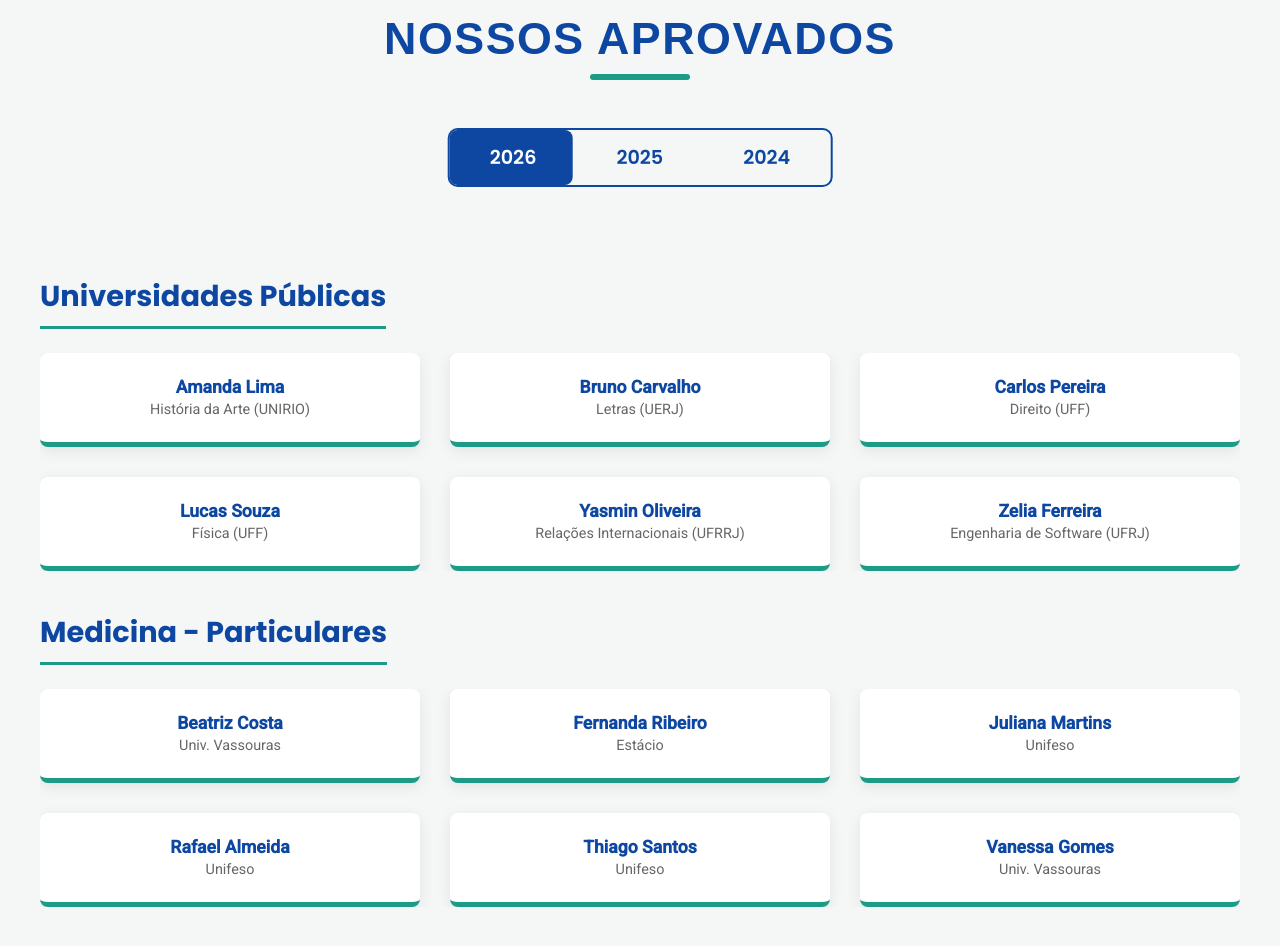
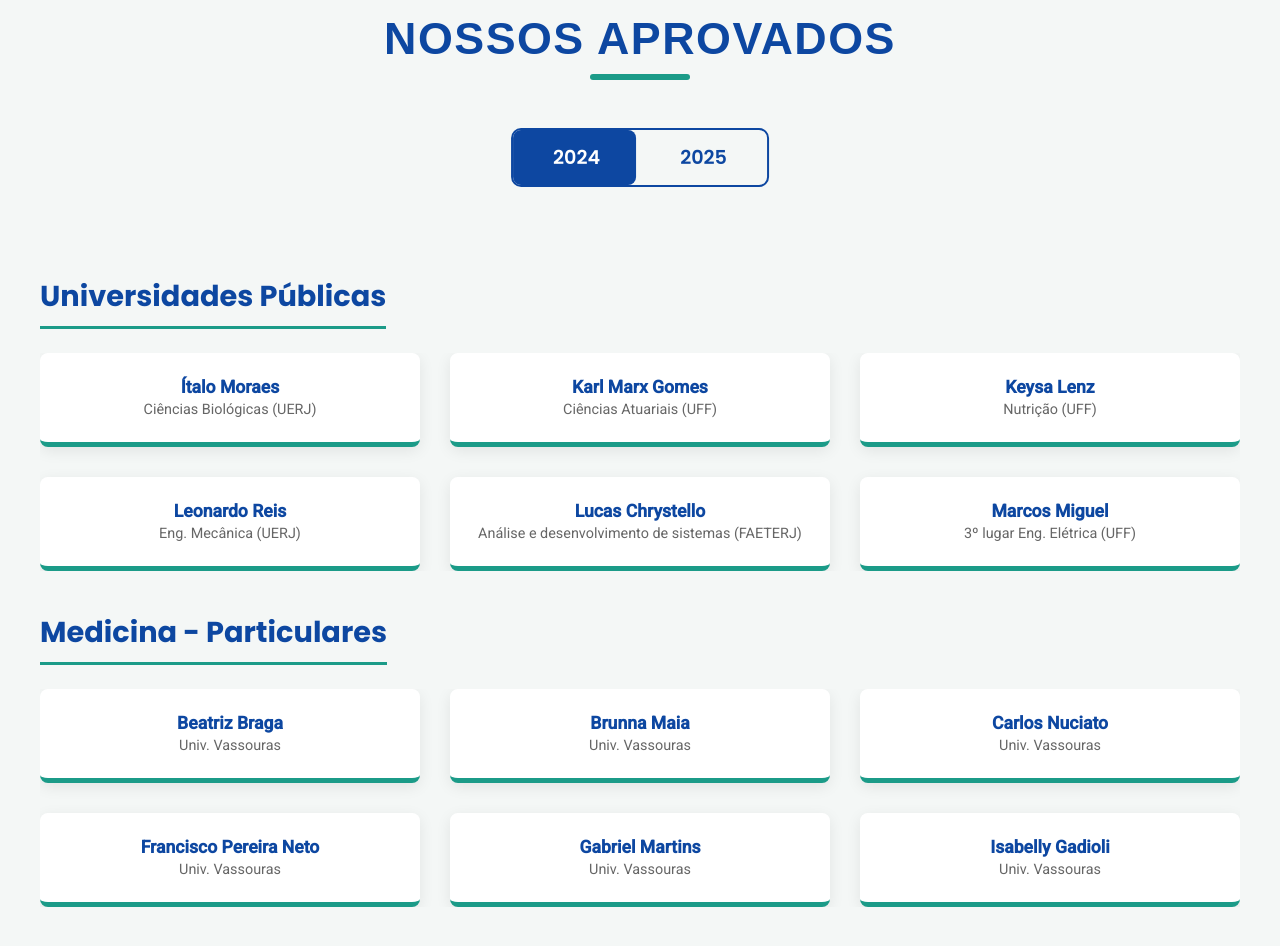
Before and after one commit to matteusmoreno/equipe-a-site, a React (Vite) app: page / in a window 1280 px wide. Shown: the part 1380-2326 px from the top of the page. Built offline with nearby package versions, Linux system fonts and the light colour scheme; a web font is replaced by a local one.

Commit message:
bug fixed

```diff
--- a/src/components/Approved/Approved.jsx
+++ b/src/components/Approved/Approved.jsx
@@ -24,7 +24,7 @@ import 'swiper/css/grid';
 const Approved = () => {
     // CORREÇÃO: Usamos o useMemo para que a lista de anos seja calculada APENAS UMA VEZ.
     // Isso quebra o loop infinito.
-    const sortedYears = useMemo(() => Object.keys(approvedData).sort((a, b) => Number(b) - Number(a)), []);
+    const sortedYears = useMemo(() => Object.keys(approvedData).sort((a, b) => Number(a) - Number(b)), []);
 
     const [activeTab, setActiveTab] = useState(sortedYears[0]);
     const [indicatorStyle, setIndicatorStyle] = useState({});
--- a/src/data/approvedData.js
+++ b/src/data/approvedData.js
@@ -1,24 +1,4 @@
 export const approvedData = {
-    "2026": {
-    // Alunos de públicas deliberadamente fora de ordem alfabética
-    public: [
-      { name: "Zelia Ferreira", course: "Engenharia de Software (UFRJ)" },
-      { name: "Bruno Carvalho", course: "Letras (UERJ)" },
-      { name: "Amanda Lima", course: "História da Arte (UNIRIO)" },
-      { name: "Lucas Souza", course: "Física (UFF)" },
-      { name: "Yasmin Oliveira", course: "Relações Internacionais (UFRRJ)" },
-      { name: "Carlos Pereira", course: "Direito (UFF)" },
-    ],
-    // Alunos de medicina deliberadamente fora de ordem alfabética
-    private: [
-      { name: "Vanessa Gomes", university: "Univ. Vassouras" },
-      { name: "Rafael Almeida", university: "Unifeso" },
-      { name: "Beatriz Costa", university: "Univ. Vassouras" },
-      { name: "Thiago Santos", university: "Unifeso" },
-      { name: "Fernanda Ribeiro", university: "Estácio" },
-      { name: "Juliana Martins", university: "Unifeso" },
-    ],
-  },
     "2025": {
         public: [
             { name: "Gabriel Miguel", course: "Ciências Biológicas (UFF)" },
```
